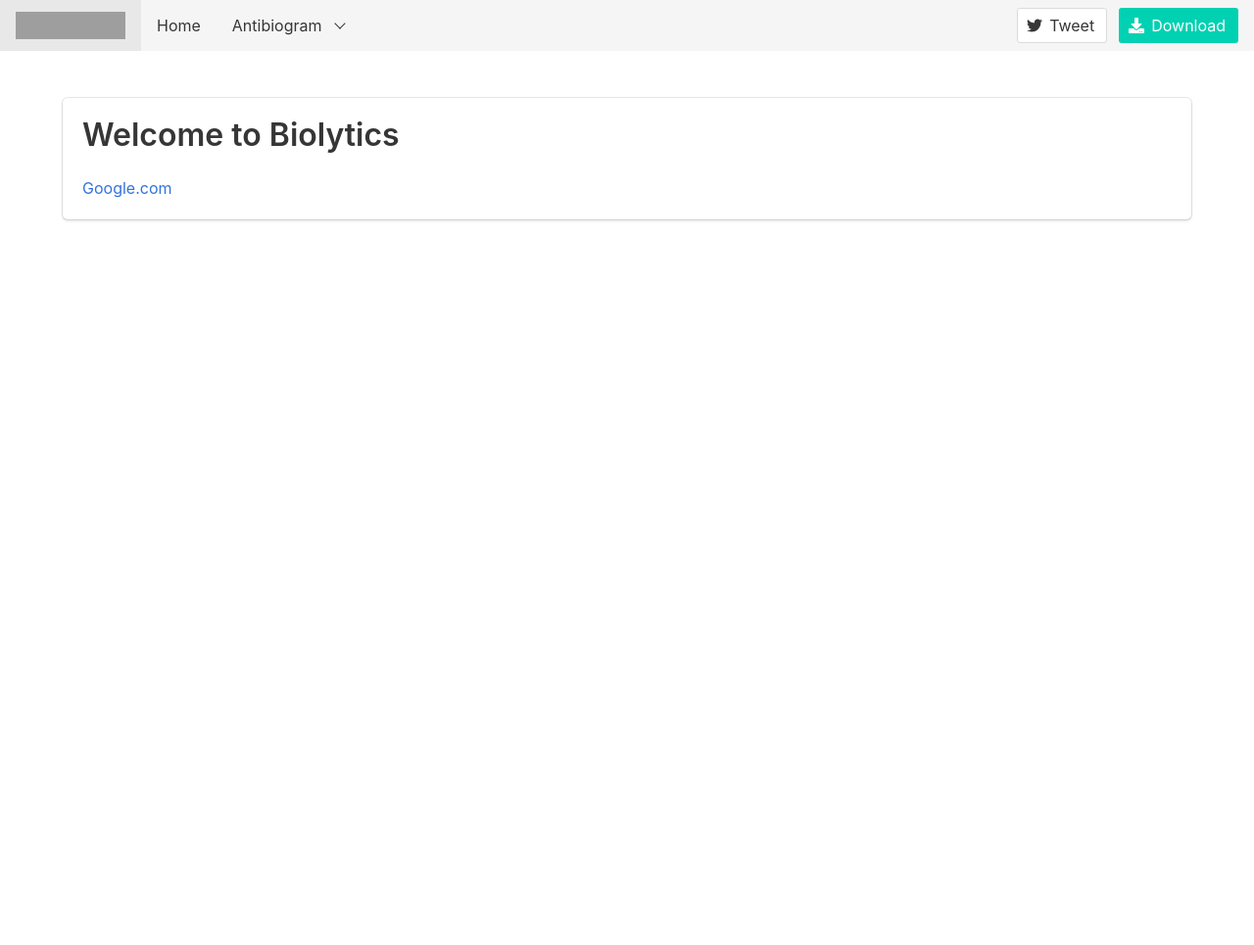
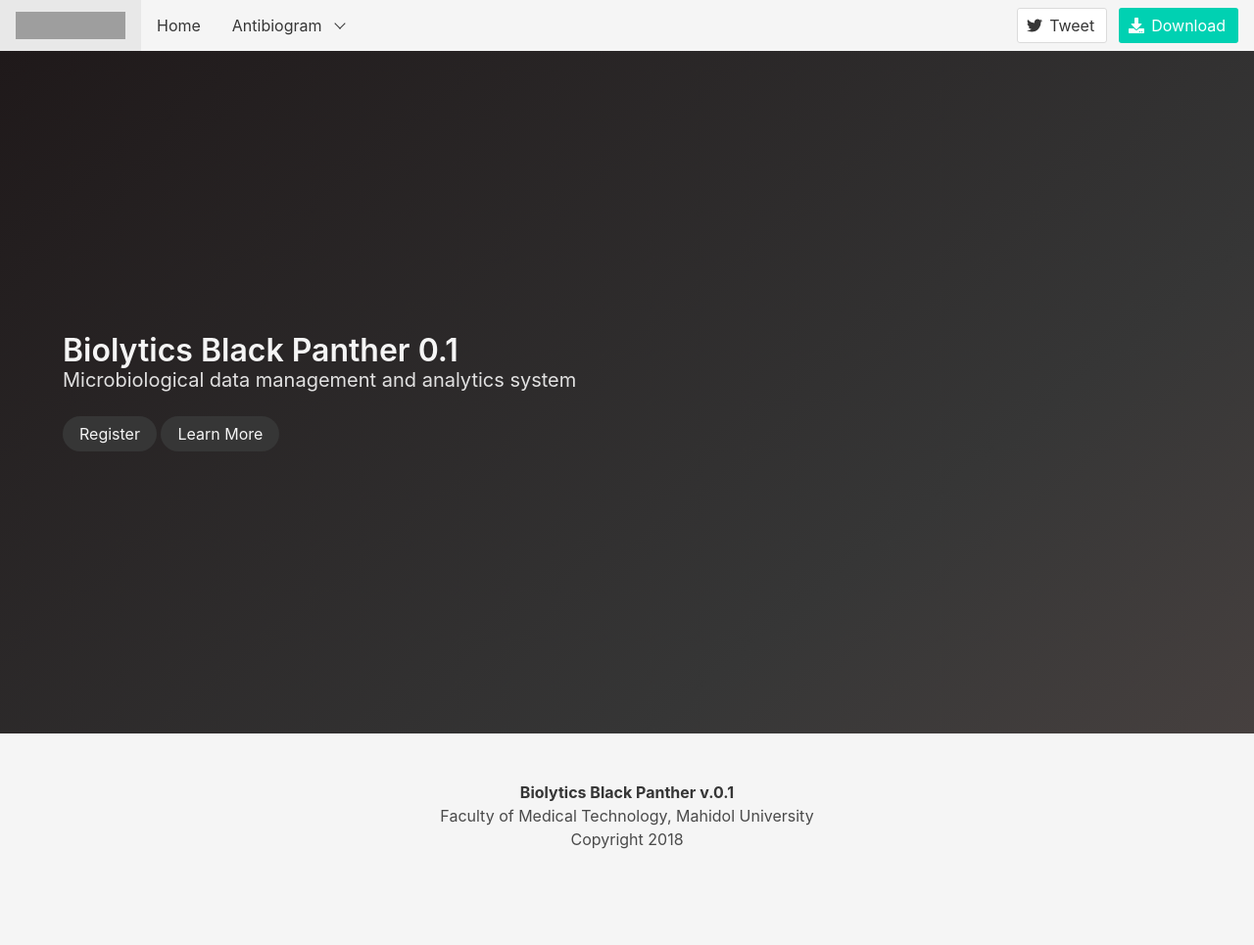
Before and after one commit to likit/biolytics, a Flask app: page / in a window 1280 px wide. Shown: the whole page at 98% size. Before the commit the page ends 226 px from the top, so only its background shows below. Run offline with Flask 2, Linux system fonts and the light colour scheme; grey boxes are pictures that could not be loaded.

Commit message:
modified the main page

```diff
--- a/app/templates/index.html
+++ b/app/templates/index.html
@@ -1,11 +1,30 @@
 {% extends "base.html" %}
 {% block page_content %}
-  <section class="section">
-    <div class="container">
-          <div class="box">
-            <h1 class="title">Welcome to Biolytics</h1>
-            <a href="https://www.google.com">Google.com</a>
-          </div>
+  <section class="hero is-large is-dark is-bold">
+    <div class="hero-body">
+      <div class="container">
+        <h1 class="title">Biolytics Black Panther 0.1</h1>
+        <h2 class="subtitle">
+          Microbiological data management and analytics system
+        </h2>
+        <p>
+          <button class="button is-dark is-rounded">Register</button>
+          <button class="button is-dark is-rounded">Learn More</button>
+        </p>
+      </div>
     </div>
   </section>
+  <footer class="footer">
+    <div class="container">
+      <div class="content has-text-centered">
+        <p>
+          <strong>Biolytics Black Panther v.0.1</strong>
+          <br>
+          Faculty of Medical Technology, Mahidol University
+          <br>
+          Copyright 2018
+        </p>
+      </div>
+    </div>
+  </footer>
 {% endblock %}
```
